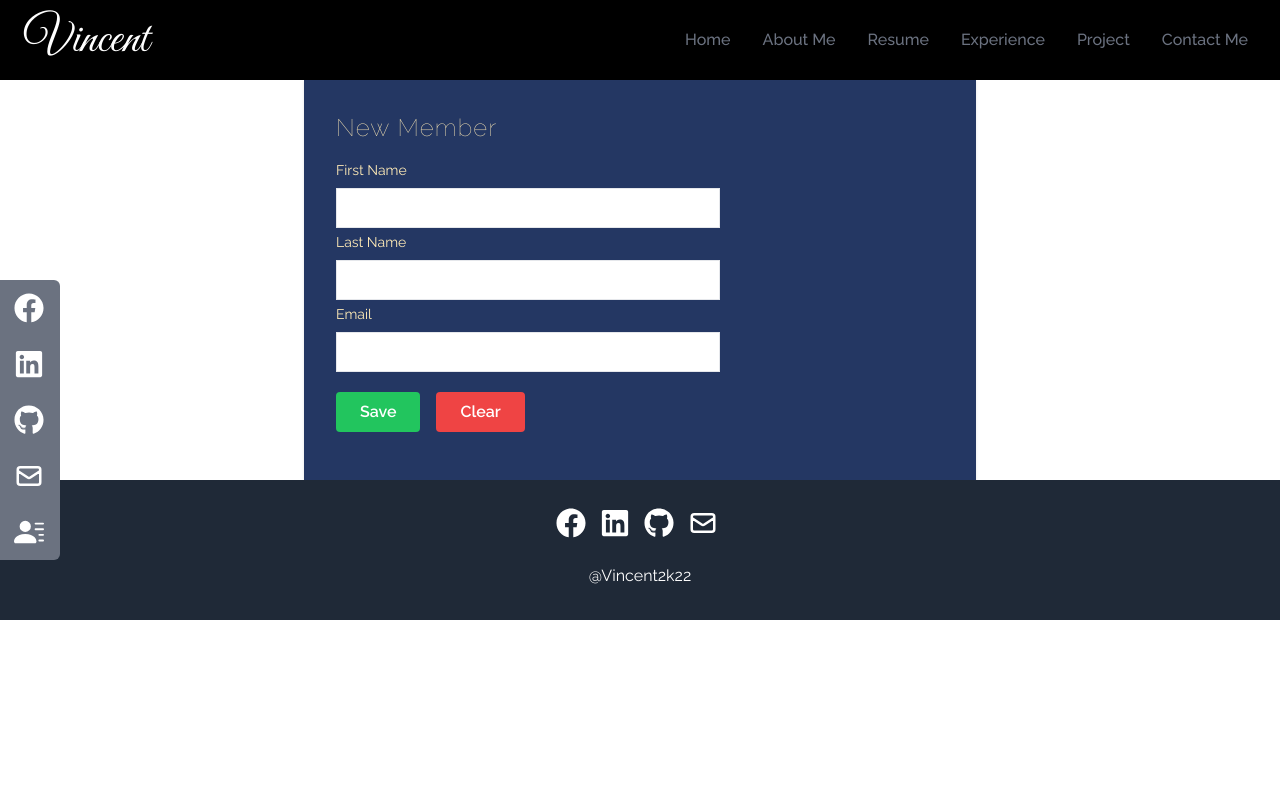
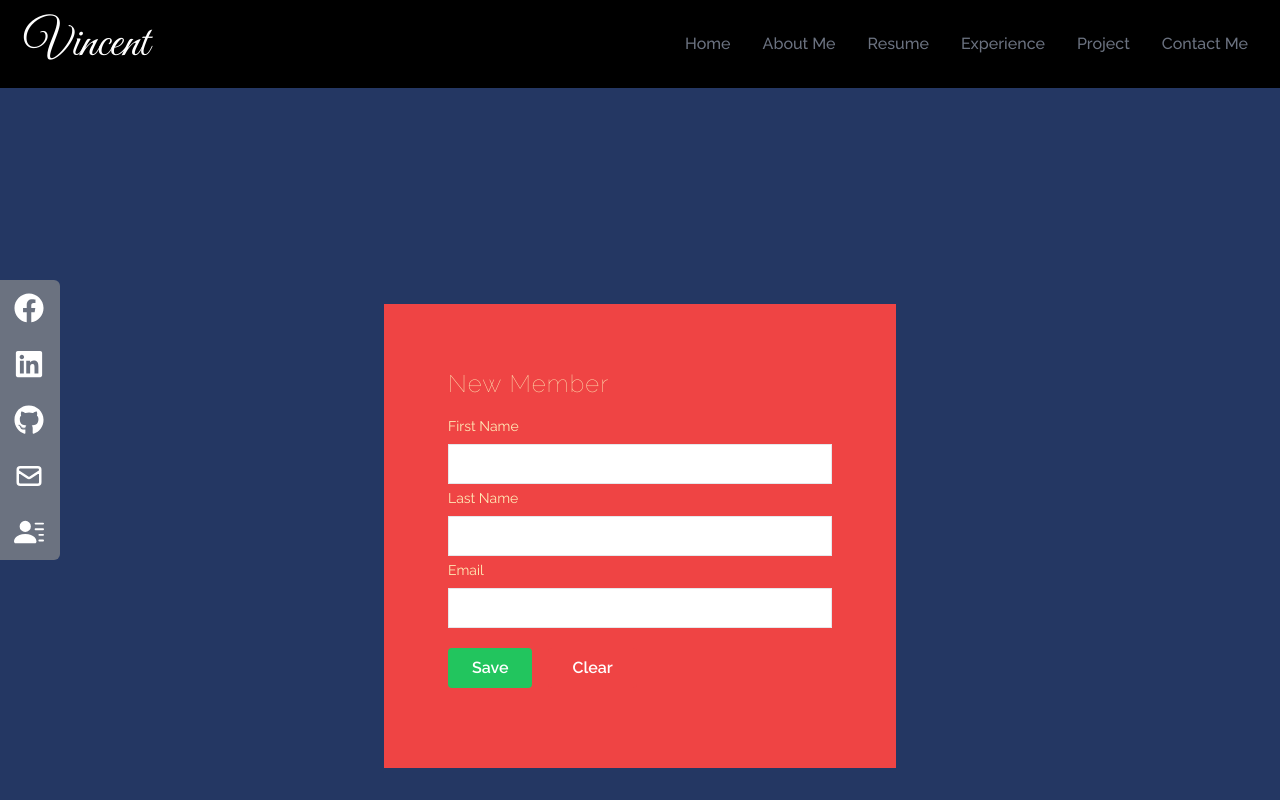
Before and after one commit to AlexMataac/my-portfolio, a React (Create React App) app: page /addemployee in a window 1280 px wide. Shown: the top 800 px of the page. Built offline with nearby package versions, Linux system fonts and the light colour scheme.

Commit message:
update styling

```diff
--- a/src/components/AddEmployee.jsx
+++ b/src/components/AddEmployee.jsx
@@ -27,8 +27,8 @@ const AddEmployee = () => {
     }
 
   return (
-    <div className='flex max-w-2xl bg-[#243763] mx-auto shadow '>
-        <div className='px-8 py-8'>
+    <div className='flex max-w-full p-44 justify-center bg-[#243763] mx-auto shadow '>
+        <div className='m-10 p-16 bg-red-500'>
             <div className='text-[#FFEBB7] font-thin text-2xl tracking-wider'>
                 <h1>New Member</h1>
             </div>
--- a/src/components/Contact.jsx
+++ b/src/components/Contact.jsx
@@ -3,8 +3,8 @@ import React from 'react';
 const Contact = () => {
   return (
     <div name='contact me'
-    className='w-full h-screen bg-[#243763] text-[#FFEBB7] pt-20 pb-20 '>
-        <div className='flex flex-col p-4 justify-center max-w-screen-lg mx-auto h-full'>
+    className='w-full bg-[#243763] text-[#FFEBB7] pt-20 pb-20 '>
+        <div className='flex flex-col p-4 justify-center max-w-screen-lg mx-auto'>
             <div className=' block mt-12'>
                 <p className='md:hidden text-4xl font-bold inline border-b-4 border-[#BAD7E9]'>Contact Me</p>
                 <p className='py-6 pb-5'>Get in Touch with me</p>
--- a/src/components/Experience.jsx
+++ b/src/components/Experience.jsx
@@ -66,7 +66,7 @@ const Experience = () => {
     <div
     name='experience'
     className='bg-[#243763] w-full pb-96 pt-56'>
-        <div className='max-screen-lg mx-auto p-4 flex flex-col justify-center w-full h-fit text-[#FFEBB7]'>
+        <div className='max-screen-lg mx-auto p-4 flex flex-col justify-center w-full text-[#FFEBB7]'>
             <div className='md:hidden'>
                 <p className='text-4xl font-bold border-b-4 border-[#BAD7E9] p-2 inline'>Experience</p>
                 <p className='py-6 pb-5 text-[#FFEBB7]'>These are the technologies I've used with</p>
--- a/src/components/Navbar.jsx
+++ b/src/components/Navbar.jsx
@@ -46,7 +46,7 @@ const Navbar = () => {
         },
     ]
   return (
-    <div className='flex justify-between items-center w-full z-50 h-20 px-4 text-white bg-black relative'>
+    <div className='flex justify-between items-center w-full z-50 p-5 px-4 text-white bg-black relative'>
         <div>
             <h1 className='text-5xl font-signature ml-2'>Vincent</h1>
         </div>
@@ -73,7 +73,7 @@ const Navbar = () => {
 
         {nav && (
             <ul className='flex flex-col justify-center items-center absolute
-            top-0 left-0 w-full h-screen bg-gradient-to-b from-black to-gray-800 text-gray-500'>
+            top-0 left-0 w-full bg-gradient-to-b from-black to-gray-800 text-gray-500'>
 
                 {links.map(({id, link, linkname }) => (
                     <li
--- a/src/components/Project.jsx
+++ b/src/components/Project.jsx
@@ -8,7 +8,7 @@ const Project = (props) => {
     props.load()
   }
   return (
-    <div name="project" className='  bg-[#243763] w-full pb-40 pt-16'>
+    <div name="project" className='  bg-[#243763] w-full pb-40'>
         <div className='max-screen-lg mx-auto p-4 flex flex-col justify-start w-full h-full text-[#FFEBB7]'>
             <div className='md:hidden'>
                 <p className='text-4xl font-bold border-b-4 border-[#BAD7E9] p-2 inline'>Projects</p>
--- a/src/components/Resume.jsx
+++ b/src/components/Resume.jsx
@@ -7,9 +7,9 @@ import {MdWork} from 'react-icons/md';
 const Resume = () => {
   return (
     <div name='resume'
-    className='bg-[#243763] w-full h-full text-[#FFEBB7]'>
-        <div className='max-w-screen-lg p-4 mx-auto flex flex-col justify-center md:h-screen'>
-            <div className='md:hidden pb-4'>
+    className='bg-[#243763] w-full pb-44 text-[#FFEBB7]'>
+        <div className='max-w-screen-lg p-4 mx-auto flex flex-col justify-center'>
+            <div className='md:hidden pb-10'>
                 <p className='text-4xl font-bold inline border-b-4 border-[#BAD7E9]'>Resume</p>
             </div>
             <VerticalTimeline lineColor='rgb(16, 204, 82)'>
```
